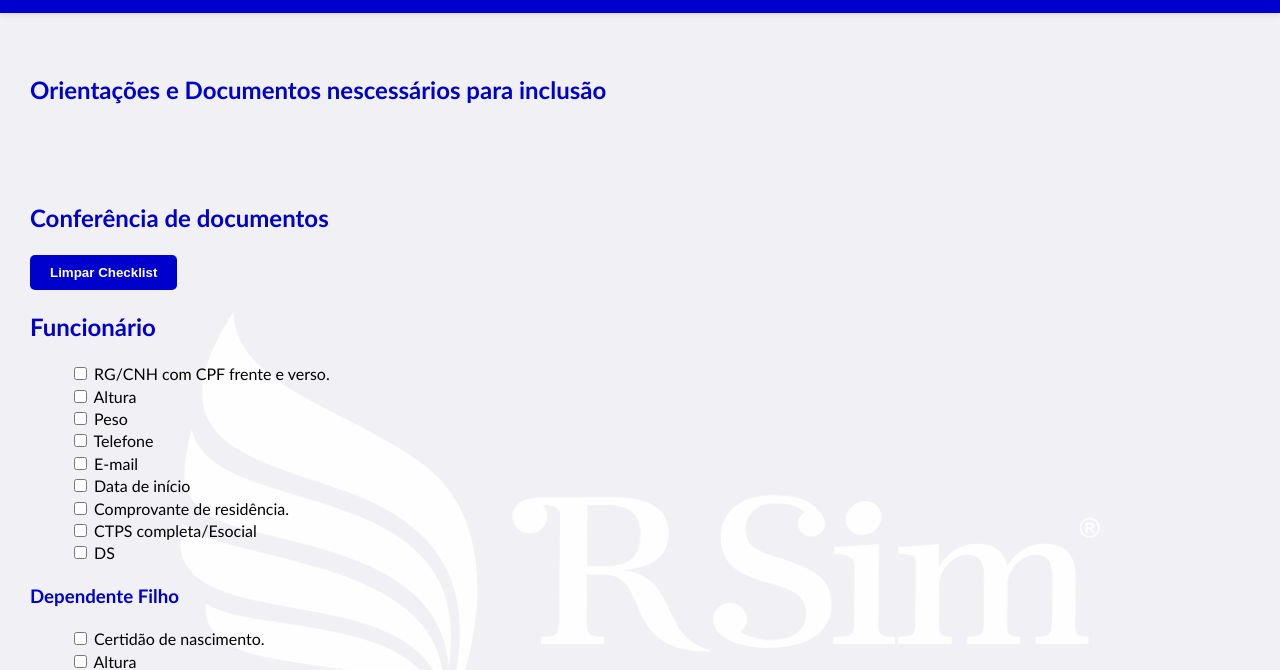
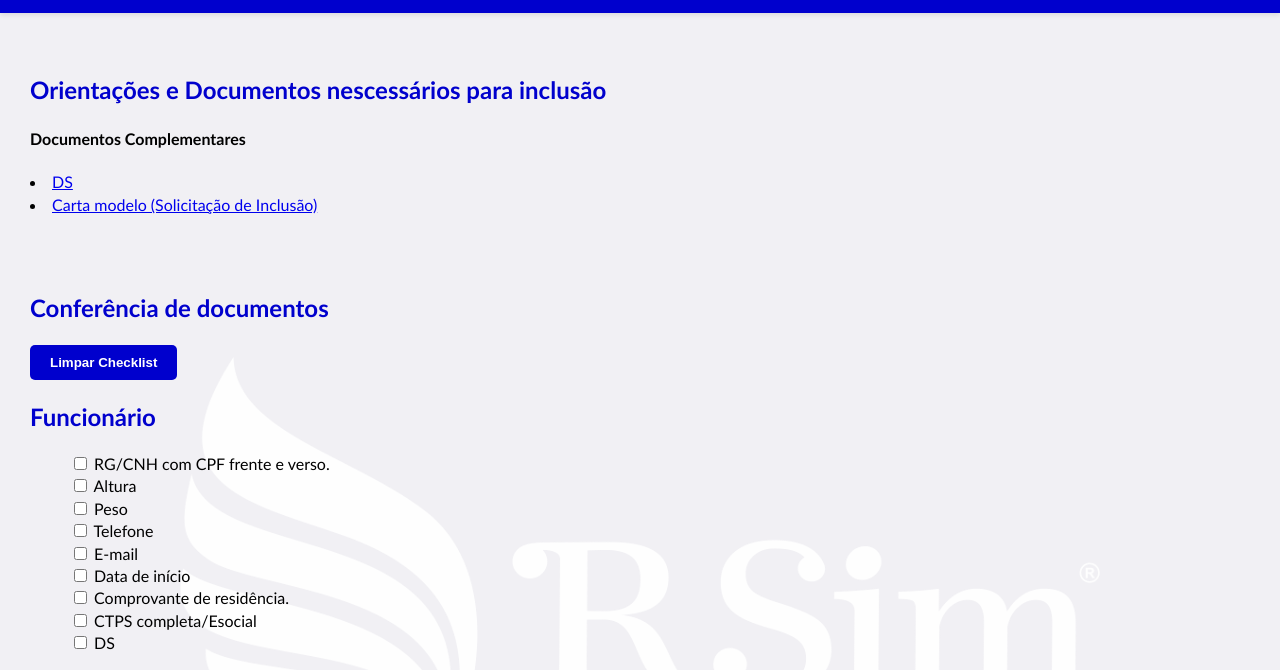
Before and after one commit to LucasRsim/portal, a website: page pages/inclusoes/biosaude.html in a window 1280 px wide. Shown: the part 98-768 px from the top of the page. Drawn offline with Linux system fonts and the light colour scheme.

Commit message:
INCLUSÃO DOCUMENTOS COMPLEMENTARES v1.0

```diff
--- a/pages/inclusoes/biosaude.html
+++ b/pages/inclusoes/biosaude.html
@@ -53,7 +53,9 @@
 
     <section>
         <h1>Orientações e Documentos nescessários para inclusão</h1>
-        <p></p>
+        <h4>Documentos Complementares</h4>
+        <li><a href="../../assets/docs/bio saude/inclusao/DECLARACAO DE SAUDE.pdf"  download="DECLARACAO DE SAUDE" type="application/pdf">DS</a></li>
+        <li><a href="../../assets/docs/bio saude/inclusao/Solicitacao de Inclusao.pdf" download="Carta-Modelo-Bio-Saude" type="application/pdf">Carta modelo (Solicitação de Inclusão)</a></li>
     </section>
 
     <section>
```
Also changed, not shown: pages/inclusoes/amil.html (+3 -1 lines), pages/inclusoes/biovida.html (+4 -0 lines), 6 other files.
